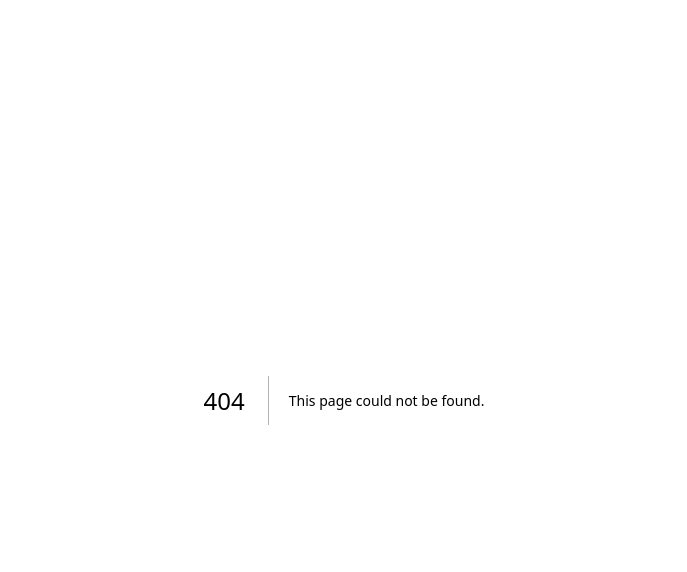
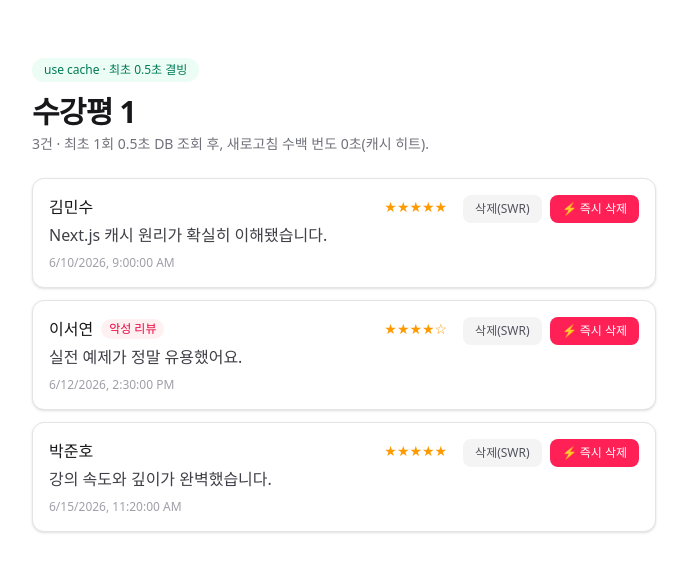
Before and after one commit to jdy8739/next16deepdive, a Next.js app: page /course/1 in a window 1280 px wide. Before the commit this address had no page. Shown: the top 572 px of the page, without its empty margins (296-983 px from the left). Built offline with nearby package versions, Linux system fonts and the light colour scheme.

Commit message:
Add course reviews with server-action query and updateTag immediate delete

```diff
--- a/app/actions.ts
+++ b/app/actions.ts
@@ -1,7 +1,7 @@
 "use server";
 
-import db from "@/src/lib/db";
-import { revalidatePath } from "next/cache";
+import db from "@/lib/db";
+import { revalidatePath, revalidateTag, updateTag } from "next/cache";
 import { cookies } from "next/headers";
 import { redirect } from "next/navigation";
 
@@ -72,3 +72,48 @@ export const deleteBoardSuggestion = async (
 
   revalidatePath(`/board/${boardId}`);
 };
+
+// 모의 DB 기반 수강평 조회 서버 액션.
+// `/api/course/[id]` 라우트 fetch 대신, 삭제 서버 액션과 동일한 db 인스턴스에서
+// 직접 읽어 반환한다 — 인스턴스 분리 없이 조회/삭제가 같은 저장소를 바라본다.
+export const getCourseReviews = async (courseId: string) => {
+  return db.courseReviews.filter((review) => review.courseId === courseId);
+};
+
+// 모의 DB 기반 수강평 삭제 서버 액션.
+// 삭제 직후 revalidatePath(`/course/${courseId}`) 로 해당 코스 캐시를 정밀 타격한다.
+// `.bind(null, courseId, reviewId)` 로 HTML Form action 에 연결한다.
+export const deleteCourseReview = async (
+  courseId: string,
+  reviewId: string,
+) => {
+  const index = db.courseReviews.findIndex(
+    (review) => review.id === reviewId && review.courseId === courseId,
+  );
+
+  if (index !== -1) {
+    db.courseReviews.splice(index, 1);
+  }
+
+  revalidateTag(`reviews-${courseId}`, "max");
+};
+
+// [무기 2] 궁극의 즉시 타격 — updateTag 기반 동기적 캐시 붕괴.
+// deleteCourseReview(revalidateTag, SWR·부드럽게) 와 달리, updateTag 는 Server Action
+// 안에서 호출되면 해당 태그 캐시를 즉시 만료시키고, 다음 요청은 stale 없이 새 데이터를
+// 받아 곧바로 화면이 강제 리렌더된다 ("악성 리뷰 즉시 소멸").
+// `.bind(null, courseId, reviewId)` 로 HTML Form action 에 연결한다.
+export const deleteCourseReviewImmediate = async (
+  courseId: string,
+  reviewId: string,
+) => {
+  const index = db.courseReviews.findIndex(
+    (review) => review.id === reviewId && review.courseId === courseId,
+  );
+
+  if (index !== -1) {
+    db.courseReviews.splice(index, 1);
+  }
+
+  updateTag(`reviews-${courseId}`);
+};
--- /dev/null
+++ b/app/course/[id]/ReviewsList.tsx
@@ -0,0 +1,113 @@
+"use cache";
+
+import { cacheLife, cacheTag } from "next/cache";
+import {
+  deleteCourseReview,
+  deleteCourseReviewImmediate,
+  getCourseReviews,
+} from "@/app/actions";
+
+interface CourseReview {
+  id: string;
+  courseId: string;
+  author: string;
+  rating: number;
+  content: string;
+  createdAt: string;
+}
+
+const ReviewsList = async ({ params }: { params: Promise<{ id: string }> }) => {
+  cacheLife("max");
+
+  // 부모가 넘긴 params(Promise)를 여기서 해제한다.
+  const { id } = await params;
+  cacheTag(`reviews-${id}`);
+
+  // `/api/course/[id]` 라우트 fetch 대신, 삭제 서버 액션과 동일한 db 인스턴스를 쓰는
+  // 서버 액션(getCourseReviews)으로 직접 조회한다 — 인스턴스 분리 없이 일관.
+  const reviews: CourseReview[] = await getCourseReviews(id);
+
+  return (
+    <div className="space-y-6">
+      <div>
+        <span className="inline-flex items-center gap-1.5 rounded-full bg-emerald-50 px-3 py-1 text-xs font-medium text-emerald-700">
+          use cache · 최초 0.5초 결빙
+        </span>
+        <h1 className="mt-3 text-3xl font-bold tracking-tight text-zinc-900">
+          수강평 {id}
+        </h1>
+        <p className="mt-1 text-sm text-zinc-500">
+          {reviews.length}건 · 최초 1회 0.5초 DB 조회 후, 새로고침 수백 번도
+          0초(캐시 히트).
+        </p>
+      </div>
+
+      {reviews.length === 0 ? (
+        <p className="rounded-xl border border-zinc-200 bg-white px-4 py-6 text-center text-sm text-zinc-400">
+          아직 수강평이 없습니다.
+        </p>
+      ) : (
+        <ul className="space-y-3">
+          {reviews.map((review) => (
+            <li
+              key={review.id}
+              className="rounded-xl border border-zinc-200 bg-white p-4 shadow-sm transition-shadow hover:shadow-md"
+            >
+              <div className="flex items-start justify-between gap-4">
+                <div className="min-w-0 flex-1">
+                  <div className="flex items-center justify-between gap-4">
+                    <div className="flex items-center gap-2">
+                      <p className="font-medium text-zinc-900">
+                        {review.author}
+                      </p>
+                      {review.id === "r2" ? (
+                        <span className="rounded-full bg-rose-50 px-2 py-0.5 text-xs font-medium text-rose-600">
+                          악성 리뷰
+                        </span>
+                      ) : null}
+                    </div>
+                    <span className="text-sm text-amber-500">
+                      {"★".repeat(review.rating).padEnd(5, "☆")}
+                    </span>
+                  </div>
+                  <p className="mt-1 text-zinc-700">{review.content}</p>
+                  <p className="mt-2 text-xs text-zinc-400">
+                    {new Date(review.createdAt).toLocaleString()}
+                  </p>
+                </div>
+                <div className="flex shrink-0 gap-2">
+                  <form
+                    action={deleteCourseReview.bind(null, id, review.id)}
+                  >
+                    <button
+                      type="submit"
+                      className="cursor-pointer rounded-lg bg-zinc-100 px-3 py-1.5 text-xs font-medium text-zinc-600 transition-colors hover:bg-zinc-200"
+                    >
+                      삭제(SWR)
+                    </button>
+                  </form>
+                  <form
+                    action={deleteCourseReviewImmediate.bind(
+                      null,
+                      id,
+                      review.id,
+                    )}
+                  >
+                    <button
+                      type="submit"
+                      className="cursor-pointer rounded-lg bg-rose-500 px-3 py-1.5 text-xs font-medium text-white transition-colors hover:bg-rose-600"
+                    >
+                      ⚡ 즉시 삭제
+                    </button>
+                  </form>
+                </div>
+              </div>
+            </li>
+          ))}
+        </ul>
+      )}
+    </div>
+  );
+};
+
+export default ReviewsList;
--- /dev/null
+++ b/app/course/[id]/page.tsx
@@ -0,0 +1,33 @@
+import { Suspense } from "react";
+import ReviewsList from "./ReviewsList";
+
+// NOTE(cacheComponents): `params` 는 uncached runtime data 로 취급된다.
+// 부모에서 await 하지 않고 Promise 그대로 자식에게 넘겨, 자식(<Suspense> 보호 구간)이
+// 해제하도록 하는 "방호벽" 패턴이다.
+const CoursePage = async ({
+  params,
+}: {
+  params: Promise<{ id: string }>;
+}) => {
+  return (
+    <main className="mx-auto w-full max-w-2xl px-6 py-14">
+      <Suspense
+        fallback={
+          <div className="space-y-3">
+            <div className="h-8 w-40 animate-pulse rounded-lg bg-zinc-200" />
+            {[0, 1, 2, 3].map((i) => (
+              <div
+                key={i}
+                className="h-16 animate-pulse rounded-xl border border-zinc-200 bg-zinc-100"
+              />
+            ))}
+          </div>
+        }
+      >
+        <ReviewsList params={params} />
+      </Suspense>
+    </main>
+  );
+};
+
+export default CoursePage;
--- a/src/lib/db.ts
+++ b/src/lib/db.ts
@@ -62,6 +62,13 @@ const db = {
     { id: "s4", boardId: "2", content: "API 문서를 더 풍부하게.", createdAt: "2026-07-04T13:20:00.000Z" },
     { id: "s5", boardId: "2", content: "오프라인 모드를 지원해 주세요.", createdAt: "2026-07-05T15:05:00.000Z" },
   ],
+  courseReviews: [
+    { id: "r1", courseId: "1", author: "김민수", rating: 5, content: "Next.js 캐시 원리가 확실히 이해됐습니다.", createdAt: "2026-06-10T09:00:00.000Z" },
+    { id: "r2", courseId: "1", author: "이서연", rating: 4, content: "실전 예제가 정말 유용했어요.", createdAt: "2026-06-12T14:30:00.000Z" },
+    { id: "r3", courseId: "1", author: "박준호", rating: 5, content: "강의 속도와 깊이가 완벽했습니다.", createdAt: "2026-06-15T11:20:00.000Z" },
+    { id: "r4", courseId: "2", author: "최유진", rating: 4, content: "use cache 실습이 빛을 발하네요.", createdAt: "2026-06-18T16:45:00.000Z" },
+    { id: "r5", courseId: "2", author: "정도현", rating: 5, content: "실무에서 바로 써먹을 수 있습니다.", createdAt: "2026-06-20T10:05:00.000Z" },
+  ],
 };
 
 export default db;
```
